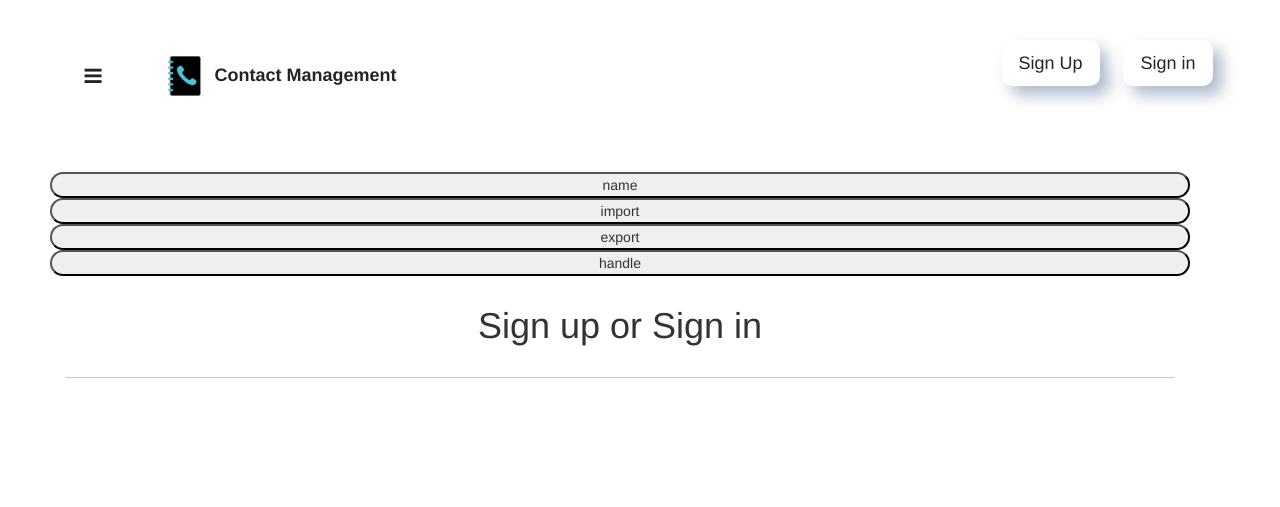
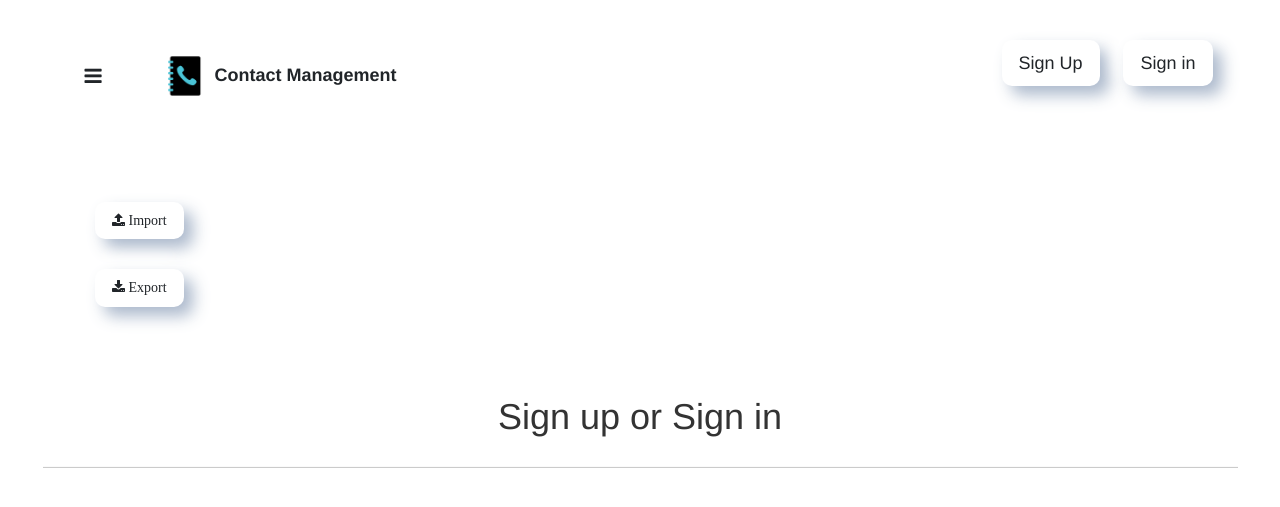
Before and after one commit to ahasanular/contact_list, a Django app: page / in a window 1280 px wide. Shown: the top 507 px of the page. Run offline with Django 4.2, Linux system fonts and the light colour scheme; data that the repository does not hold is empty; some libraries are stand-ins or nearby versions.

Commit message:
modified frontend like google contact, don't work with phone

```diff
--- a/contacts/templates/index.html
+++ b/contacts/templates/index.html
@@ -4,10 +4,6 @@
 
 {% block body %}
 
-<div id="contract_list_head" class="m-5">
-    <input type="text" id="search_keyword" class="input-sm fa fa-search font-weight-bold" placeholder="Search..." value="" required>
-    <button id="search" class="btn btn-lg neuEffect fa fa-search" placeholder="Search..."></button>
-</div>
 <h1 class="m-5" id="log_info">Sign up or Sign in</h1>
 
 <div class="container" id="main_container">
--- a/templates/layout/base.html
+++ b/templates/layout/base.html
@@ -39,17 +39,18 @@
         {% include 'layout/header.html' %}
     </div>
 
-    <div class="container" id="page-container" style="margin:50px;">
-        <div class="col" id="side-panel">
-            <div class="row"><button class="rounded-pill">name</button></div>
-            <div class="row"><button class="rounded-pill">import</button></div>
-            <div class="row"><button class="rounded-pill">export</button></div>
-            <div class="row"><button class="rounded-pill">handle</button></div>
-        </div>
-        <div class="col" id="content-wrap">
-            {% block body %}
-                no content found
-            {% endblock %}
+    <div id="page-container" style="margin:50px;">
+        <div class="row">
+            <div class="col" id="side-panel" style="max-width: 15%; left: 0;">
+                {% include 'layout/side_panel.html' %}
+            </div>
+            <div class="col">
+                <div>
+                    {% block body %}
+                        no content found
+                    {% endblock %}
+                </div>
+            </div>
         </div>
     </div>
 
@@ -78,6 +79,15 @@
 
         }
 
+        function hide_panel(){
+            $('#side-panel').fadeOut("slow")
+            $('#bars').attr('onclick', 'show_panel()')
+        }
+        function show_panel(){
+            $('#side-panel').fadeIn("slow")
+            $('#bars').attr('onclick', 'hide_panel()')
+        }
+
     </script>
 </body>
 </html>
--- a/templates/layout/header.html
+++ b/templates/layout/header.html
@@ -3,13 +3,14 @@
 <div id="topnav" class="mt-5 topnav row mx-auto" style="max-width: 100%;">
 
     <div style="text-align: left;" class="col">
-        <button id="bars" class="m-3 btn btn-lg fa fa-bars" style="font-size: 20px;" onclick="show" onmouseover="this.style.backgroundColor='#c3c7cb';" onmouseout="this.style.backgroundColor='white';" ></button>
+        <button id="bars" class="m-3 btn btn-lg fa fa-bars" style="font-size: 20px;" onclick="hide_panel()" onmouseover="this.style.backgroundColor='#c3c7cb';" onmouseout="this.style.backgroundColor='white';" ></button>
         <a id="logo" class="m-3 btn btn-lg" href="/" onmouseover="this.style.backgroundColor='#c3c7cb';" onmouseout="this.style.backgroundColor='white';" ><img src="{% static 'images/logo.png' %}" alt="LOGO" class="rounded-circle" height="50" width="50"><strong> Contact Management</strong></a>
     </div>
     <div style="text-align: center;" class="col m-3">
-<!--        <a id="home" class="m-3 btn neuEffect btn-lg" href="/">Home</a>-->
-        <a id="add_new_contact" class="m-3 fa fa-plus btn neuEffect btn-lg" href="/addcontact/"><strong class="h3"> New</strong></a>
-        <a class="m-3 btn neuEffect btn-lg" id="trash" href="/trashcontact/">Trash</a>
+        <div id="contract_list_head" class="m-5">
+        <input type="text" id="search_keyword" class="input-sm fa fa-search font-weight-bold" placeholder="Search..." value="" required>
+        <button id="search" class="btn btn-lg neuEffect fa fa-search" placeholder="Search..."></button>
+</div>
     </div>
     <div style="text-align: right" class="col">
 <!--        sign in / sign up / sign out will added here-->
--- /dev/null
+++ b/templates/layout/side_panel.html
@@ -0,0 +1,25 @@
+{% load static %}
+
+<div class="container" style="max-width: 100%;">
+    <div class="row">
+        <span>
+            <a id="add_new_contact" class="fa fa-plus btn neuEffect btn-lg" href="/addcontact/"><strong class="h5"> New</strong></a>
+        </span>
+    </div>
+    <div class="row m-5">
+        <span>
+            <a id="import" class="fa fa-upload btn neuEffect btn-lg" href="/import/"><strong class="h5"> Import</strong></a>
+        </span>
+    </div>
+    <div class="row m-5">
+        <span>
+            <a id="export" class="fa fa-download btn neuEffect btn-lg" href="/Export/"><strong class="h5"> Export</strong></a>
+        </span>
+    </div>
+    <div class="row m-5">
+        <span>
+            <a id="trash" class="fa fa-trash btn neuEffect btn-lg" href="/trashcontact/"><strong class="h5"> Trash</strong></a>
+        </span>
+    </div>
+
+</div>
```
